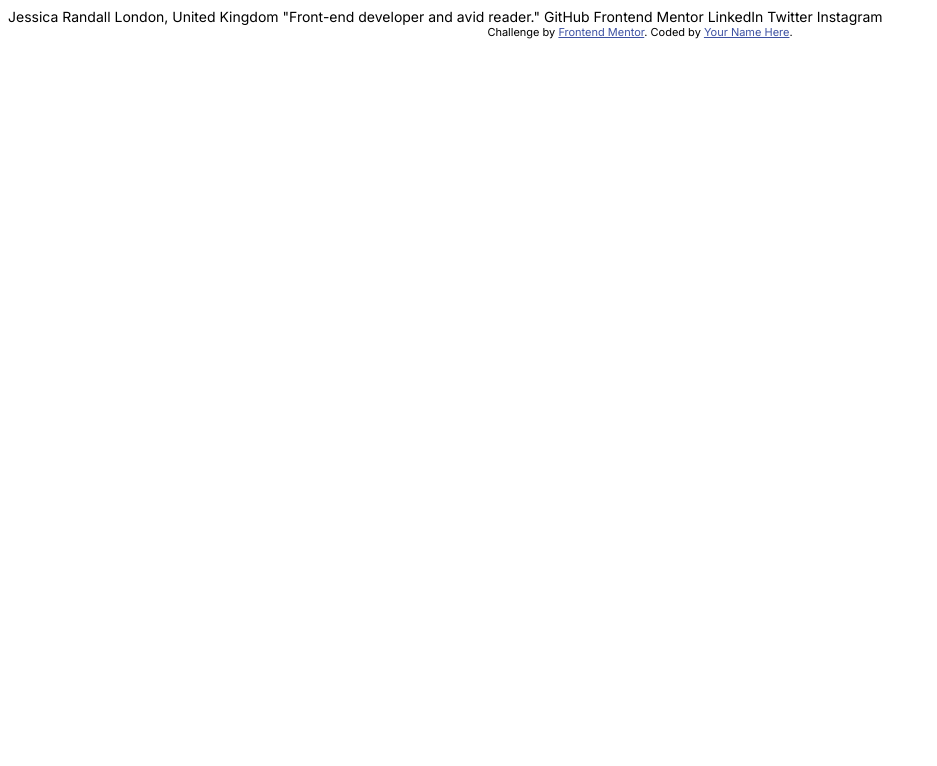
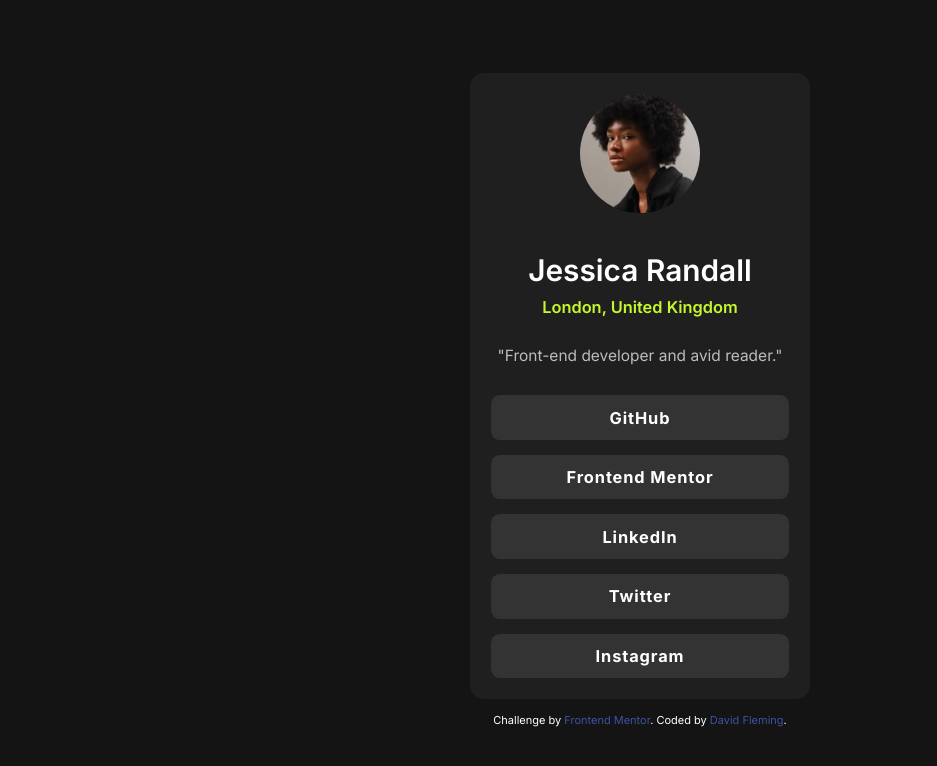
Before and after one commit to tonage72/social-links-profile-main, a plain HTML site: page index.html in a window 1280 px wide. Shown: the whole page, without its empty margins (0-937 px from the left). Drawn offline with Linux system fonts and the light colour scheme.

Commit message:
Looking complete. Gonna add stuff.

```diff
--- a/css/styles.css
+++ b/css/styles.css
@@ -1,7 +1,7 @@
 @import url('https://fonts.googleapis.com/css2?family=Inter:wght@100..900&display=swap');
 
 *,
-*::before
+*::before,
 *::after {
 	padding: 0;
 	margin: 0;
@@ -19,16 +19,97 @@
 html {
 	font-family: "Inter", sans-serif;
 	font-size: 14px;
+	color: white;
 }
 
 img {
 	width: 100%;
+	display: block;
 }
 
+body {
+	display: flex;
+	flex-flow: column nowrap;
+	align-items: center;
+	justify-content: center;
+	height: 100vh;
+	background-color: var(--color-off-black);
+}
 
+main {
+	background-color: var(--color-dark-grey);
+	container-type: inline-size;
+	text-align: center;
+	padding: clamp(.5rem, 5%, 1.5rem);
+	margin-bottom: 1rem;
+	width: 85%;
+	max-width: 340px;
+	border-radius: 1rem;
+}
 
+figure img {
+	width: 40cqi;
+	margin: 0 auto;
+	border-radius: 50%;
+}
 
+figure img:hover {
+	border-radius: 0;
+	width: 100%;
+}
 
+/* person's name */
+.person p:nth-child(2) {
+	font-size: 10cqi;
+	padding-top: 13cqi;
+	font-weight: 600;
+}
+
+/* person's location */
+.person p:nth-child(3) {
+	font-size: 5.5cqi;
+	color: var(--color-green);
+	padding-top: 3cqi;
+	font-weight: 600;
+}
+
+/* person's description */
+.person p:nth-child(4) {
+	font-size: 5.2cqi;
+	padding-top: 10cqi;
+	color: hsla(0, 0%, 100%, 70%);
+}
+
+ul {
+	list-style-type: none;
+	padding: 5cqi 0 0 0;
+}
+
+ul li {
+	display: flex;
+	align-items: center;
+	justify-content: center;
+	background-color: var(--color-grey);
+	font-size: 5.5cqi;
+	height: 15cqi;
+	margin-top: 5cqi;
+	border-radius: 3cqi;
+	font-weight: 700;
+	letter-spacing: .3cqi;
+}
+
+ul li:hover {
+	background-color: var(--color-green);
+}
+
+a {
+	text-decoration: none;
+	color: white;
+}
+
+a:hover, a:focus {
+	color: black;
+}
 
 .attribution {
 	font-size: 11px;
--- a/index.html
+++ b/index.html
@@ -9,19 +9,30 @@
 </head>
 <body>
 
-  Jessica Randall
-  London, United Kingdom
-  "Front-end developer and avid reader."
+  <main>
 
-  GitHub
-  Frontend Mentor
-  LinkedIn
-  Twitter
-  Instagram
+  <div class="person">
+    <figure>
+      <img src="assets/images/avatar-jessica.jpeg" alt="">
+    </figure>
+    <p>Jessica Randall</p>
+    <p>London, United Kingdom</p>
+    <p>"Front-end developer and avid reader."</p>
+  </div>
+
+  <ul>
+    <a href="#"><li>GitHub</li></a>
+    <a href="#"><li>Frontend Mentor</li></a>
+    <a href="#"><li>LinkedIn</li></a>
+    <a href="#"><li>Twitter</li></a>
+    <a href="#"><li>Instagram</li></a>
+  </ul>
+
+  </main>
 
   <div class="attribution">
     Challenge by <a href="https://www.frontendmentor.io?ref=challenge" target="_blank">Frontend Mentor</a>.
-    Coded by <a href="#">Your Name Here</a>.
+    Coded by <a href="#">David Fleming</a>.
   </div>
 </body>
 </html>
```
